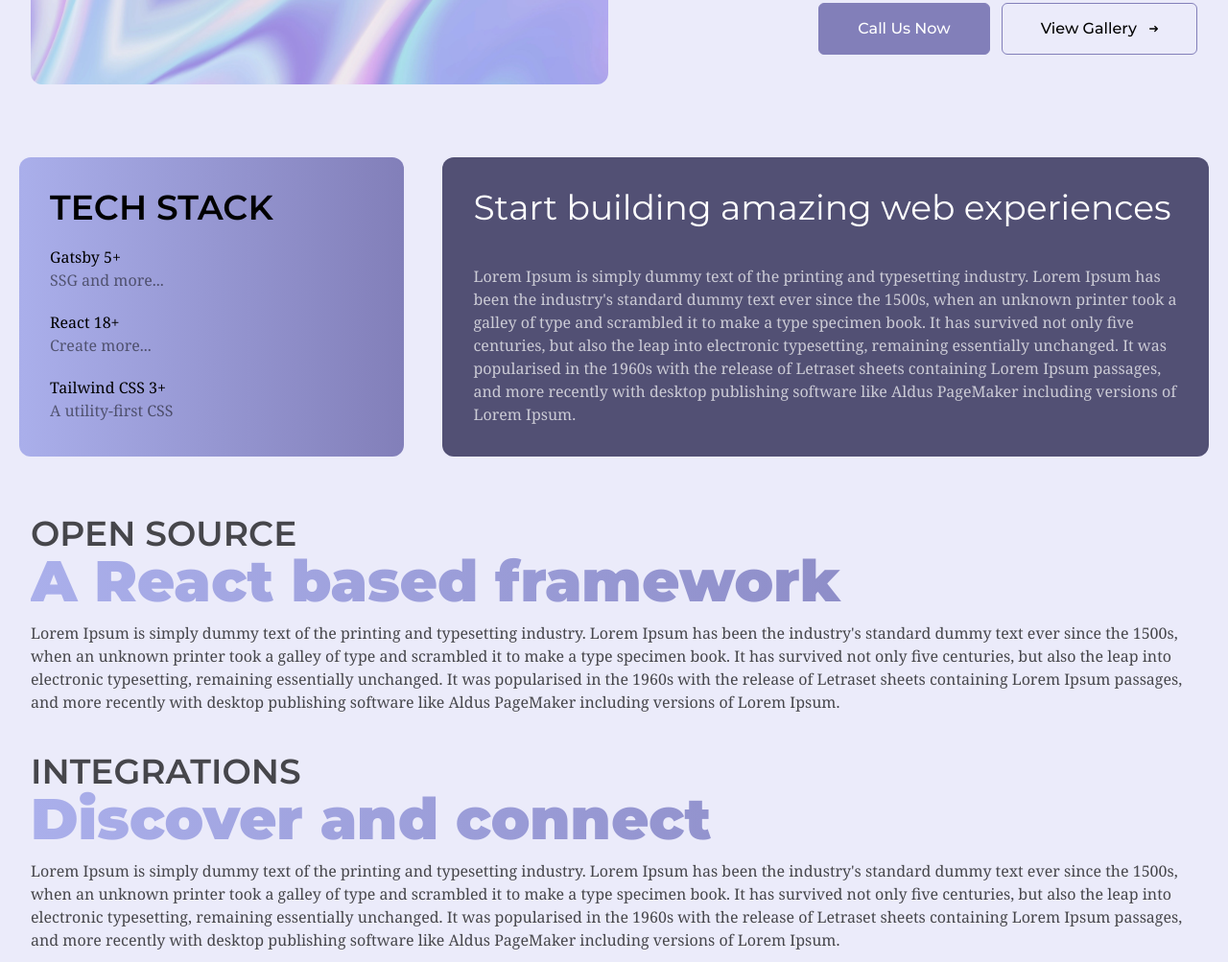
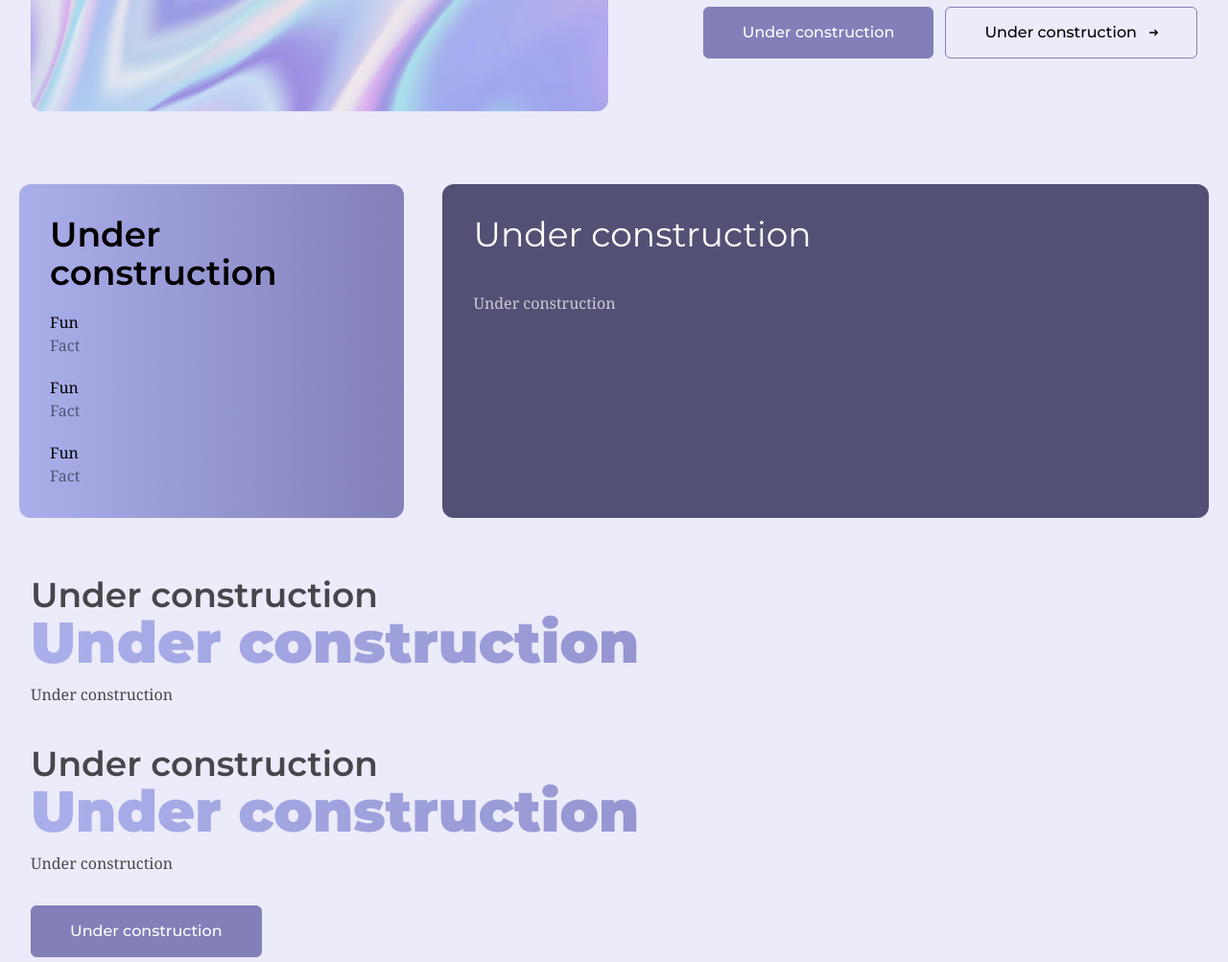
Before and after one commit to RinBytes/rinbytes.github.io, a Gatsby site: page / in a window 1280 px wide. Shown: the part 1477-2480 px from the top of the page at 96% size. Built offline with nearby package versions, Linux system fonts and the light colour scheme; Gatsby itself is replaced by a stand-in of ours.

Commit message:
Changes made to home page and footer. Updated the testimonial section with placeholder text and updated the footer with placeholder text and links. Updated the 404 page with a new image and text. Updated the navbar with new links and text. Updated the header section with new text and links. Updated the feature section with new text and links. Updated the featured blog section with new text and links.

```diff
--- a/src/components/FeaturedBlog.js
+++ b/src/components/FeaturedBlog.js
@@ -7,26 +7,23 @@ const FeaturedBlog = () => {
       <div className="bg-transparent">
         <div className="pt-6 px-6 lg:px-0 mx-auto max-w-screen-xl lg:pt-8  ">
           <h2 className="text-black text-4xl opacity-70 font-semibold pl-4">
-            STAY UP TO DATE
+            Under construction
           </h2>
           <h3 className="text-black pl-4 text-6xl font-bold xxs:text-2xl xs:text-3xl sm:text-5xl lg:text-6xl text-gradient bg-gradient-to-r from-pink to-purple">
-            Latest Posts
+            Under construction
           </h3>
           <div className="blog-hover bg-gradient-to-r from-pink to-purple border mt-10 border-gray-200 rounded-lg p-8 md:p-12 mb-8">
             <h2 className="text-black text-3xl font-simibold mb-2">
-              Lorem ipsum is simply dummy text
+              Under construction
             </h2>
             <p className="text-lg  text-black opacity-60 mb-6">
-              Lorem Ipsum is simply dummy text of the printing and typesetting
-              industry. Lorem Ipsum has been the industry's standard dummy text
-              ever since the 1500s, when an unknown printer took a galley of
-              type and scrambled it to make a type specimen book.
+              Under construction
             </p>
             <a
-              href="/blog/blog-post"
+              href=""
               className="transition-all duration-500ms ease-in-out hover:ease-in-out inline-flex justify-center items-center py-2.5 px-5 text-base font-medium text-center text-black hover:text-white rounded-lg border border-purple  hover:bg-purple"
             >
-              Continue Reading
+              Under construction
               <svg
                 className="w-3.5 h-3.5 ms-2 rtl:rotate-180"
                 aria-hidden="true"
@@ -47,19 +44,16 @@ const FeaturedBlog = () => {
           <div className="grid md:grid-cols-2 gap-8">
             <div className="blog-hover bg-white rounded-lg p-8 md:p-12">
               <h2 className="text-gray-900 text-3xl font-simibold mb-2">
-                Lorem ipsum is simply dummy text
+                Under construction
               </h2>
               <p className="text-lg font-normal text-gray-500 dark:text-gray-400 mb-4">
-                Lorem Ipsum is simply dummy text of the printing and typesetting
-                industry. Lorem Ipsum has been the industry's standard dummy
-                text ever since the 1500s, when an unknown printer took a galley
-                of type and scrambled it to make a type specimen book.
+                Under construction
               </p>
               <a
-                href="/blog/blog-post-1"
+                href=""
                 className="transition-all duration-500ms ease-in-out hover:ease-in-out inline-flex justify-center items-center py-2.5 px-5 text-base font-medium text-center text-black hover:text-white  rounded-lg border border-purple  hover:bg-purple"
               >
-                Continue Reading
+                Under construction
                 <svg
                   className="w-3.5 h-3.5 ms-2 rtl:rotate-180"
                   aria-hidden="true"
@@ -79,19 +73,16 @@ const FeaturedBlog = () => {
             </div>
             <div className="blog-hover bg-white rounded-lg p-8 md:p-12">
               <h2 className="text-gray-900 text-3xl font-simibold mb-2">
-                Lorem ipsum is simply dummy text
+                Under construction
               </h2>
               <p className="text-lg font-normal text-gray-500 dark:text-gray-400 mb-4">
-                Lorem Ipsum is simply dummy text of the printing and typesetting
-                industry. Lorem Ipsum has been the industry's standard dummy
-                text ever since the 1500s, when an unknown printer took a galley
-                of type and scrambled it to make a type specimen book.
+                Under construction
               </p>
               <a
-                href="/blog/blog-post-2"
+                href=""
                 className="transition-all duration-500ms ease-in-out hover:ease-in-out inline-flex justify-center items-center py-2.5 px-5 text-base font-medium text-center text-black hover:text-white  rounded-lg border border-purple  hover:bg-purple"
               >
-                Continue Reading
+                Under construction
                 <svg
                   className="w-3.5 h-3.5 ms-2 rtl:rotate-180"
                   aria-hidden="true"
--- a/src/components/Home/featureSection.js
+++ b/src/components/Home/featureSection.js
@@ -13,21 +13,21 @@ const FeatureSection = () => {
       <Fade bottom cascade>
         <div className="mt-10 flex flex-row justify-space xxs:flex-col xs:flex-col sm:flex-row content-center justify-center align-middle text-center">
           <div className="w-1/3 bg-gradient-to-r from-pink to-purple p-8 rounded-xl m-5 xxs:w-full xs:w-full sm:w-1/3">
-            <h3 className="text-black text-2xl">Performance</h3>
-            <h4 className="mt-10 text-black  opacity-70 text-xl">95+</h4>
+            <h3 className="text-black text-2xl">Teaching</h3>
+            <h4 className="mt-10 text-black  opacity-70 text-xl">5+ years</h4>
           </div>
 
           <div className="w-1/3 bg-dp p-8 rounded-xl m-5 xxs:w-full xs:w-full sm:w-1/3">
-            <h3 className="text-white text-2xl">Accessibility</h3>
-            <h4 className="mt-10 text-white opacity-70 text-xl">100</h4>
+            <h3 className="text-white text-2xl">Years in IT</h3>
+            <h4 className="mt-10 text-white opacity-70 text-xl">15+ years</h4>
           </div>
           <div className="w-1/3 bg-dp p-8 rounded-xl m-5 xxs:w-full xs:w-full sm:w-1/3">
-            <h3 className="text-white text-2xl">Best Practices</h3>
-            <h4 className="mt-10 text-white opacity-70 text-xl">100</h4>
+            <h3 className="text-white text-2xl">Hobbies</h3>
+            <h4 className="mt-10 text-white opacity-70 text-xl">Climbing & Gaming</h4>
           </div>
           <div className="lg:rounded-xl lg:w-1/3 lg:bg-dp bg-dp p-8 rounded-xl m-5 xxs:w-full xxs:bg-dp xxs:rounded-xl xs:w-full xs:bg-dp xs:rounded-xl sm:hidden md:hidden lg:block">
-            <h3 className="text-white text-2xl">SEO</h3>
-            <h4 className="mt-10 text-white opacity-70 text-xl">100</h4>
+            <h3 className="text-white text-2xl">Specilities</h3>
+            <h4 className="mt-10 text-white opacity-70 text-xl">Cloud, AI, and Security</h4>
           </div>
         </div>
       </Fade>
@@ -43,32 +43,30 @@ const FeatureSection = () => {
           </div>
 
           <div className="lg:w-1/2 sm:text-center lg:text-right flex flex-col justify-center">
-            <h2 className="text-black text-4xl font-semibold">PERFORMANCE</h2>
+            <h2 className="text-black text-4xl font-semibold">Under construction</h2>
             <h3 className="text-black text-6xl font-bold xxs:text-2xl xs:text-3xl sm:text-5xl lg:text-6xl text-gradient bg-gradient-to-r from-pink to-purple">
-              Time to unlock new speeds
+              Under construction
             </h3>
 
             <p className="mt-3 text-base text-black-70 sm:mt-5 sm:text-lg sm:max-w-xl sm:mx-auto md:mt-5 md:text-xl lg:mx-auto lg:mr-0">
-              Lorem Ipsum is simply dummy text of the printing and typesetting
-              industry. Lorem Ipsum has been the industry's standard dummy text
-              ever since the 1500s.
+              Under construction.
             </p>
 
             <div className="mt-5 sm:mt-8 sm:flex sm:justify-center lg:justify-end">
               <div className="rounded-md">
                 <a
-                  href="tel:#"
+                  href=""
                   className="transition-all duration-500ms ease-in-out hover:ease-in-out w-full flex items-center justify-center px-8 py-3 text-base font-medium rounded-md text-center bg-purple text-white hover:text-black border border-purple hover:bg-transparent md:text-lg md:px-10"
                 >
-                  Call Us Now
+                  Under construction
                 </a>
               </div>
               <div className="mt-3 sm:mt-0 sm:ml-3">
                 <a
-                  href="/gallery"
+                  href=""
                   className="transition-all duration-500ms ease-in-out hover:ease-in-out w-full flex items-center justify-center px-8 py-3 border border-purple text-base font-medium rounded-md text-black hover:text-white bg-transparent hover:bg-purple md:py-3 md:text-lg md:px-10"
                 >
-                  View Gallery
+                  Under construction
                   <svg
                     className="w-3.5 h-3.5 ms-2 rtl:rotate-180"
                     aria-hidden="true"
@@ -95,21 +93,21 @@ const FeatureSection = () => {
         <div className="mt-10 flex flex-row justify-space xxs:flex-col xs:flex-col sm:flex-row">
           <div className="w-2/6 bg-gradient-to-r from-pink to-purple p-8 rounded-xl m-5 xxs:w-full xs:w-full sm:w-2/6">
             <span className="text-black font-semibold font-montserrat text-4xl">
-              TECH STACK
+              Under construction
             </span>
             <div className="mt-5">
               <div>
-                <p className="text-black text-2xl">Gatsby 5+</p>
-                <p className="text-black opacity-50 text-sm">SSG and more...</p>
+                <p className="text-black text-2xl">Fun</p>
+                <p className="text-black opacity-50 text-sm">Fact</p>
               </div>
               <div className="mt-5">
-                <p className="text-black text-2xl">React 18+</p>
-                <p className="text-black opacity-50 text-sm">Create more...</p>
+                <p className="text-black text-2xl">Fun</p>
+                <p className="text-black opacity-50 text-sm">Fact</p>
               </div>
               <div className="mt-5">
-                <p className="text-black text-2xl">Tailwind CSS 3+</p>
+                <p className="text-black text-2xl">Fun</p>
                 <p className="text-black opacity-50 text-sm">
-                  A utility-first CSS
+                  Fact
                 </p>
               </div>
             </div>
@@ -117,19 +115,10 @@ const FeatureSection = () => {
 
           <div className="w-4/6 bg-dp p-8 rounded-xl m-5 xxs:w-full xs:w-full sm:w-4/6">
             <h2 className="text-white text-4xl">
-              Start building amazing web experiences
+              Under construction
             </h2>
             <p className="mt-10 text-white opacity-70">
-              Lorem Ipsum is simply dummy text of the printing and typesetting
-              industry. Lorem Ipsum has been the industry's standard dummy text
-              ever since the 1500s, when an unknown printer took a galley of
-              type and scrambled it to make a type specimen book. It has
-              survived not only five centuries, but also the leap into
-              electronic typesetting, remaining essentially unchanged. It was
-              popularised in the 1960s with the release of Letraset sheets
-              containing Lorem Ipsum passages, and more recently with desktop
-              publishing software like Aldus PageMaker including versions of
-              Lorem Ipsum.
+              Under construction
             </p>
           </div>
         </div>
@@ -137,49 +126,33 @@ const FeatureSection = () => {
 
       <div className="mt-10 px-8">
         <h2 className="text-black text-4xl font-semibold opacity-70">
-          OPEN SOURCE
+          Under construction
         </h2>
         <h3 className="text-black text-6xl font-bold xxs:text-2xl xs:text-3xl sm:text-5xl lg:text-6xl text-gradient bg-gradient-to-r from-pink to-purple">
-          A React based framework
+          Under construction
         </h3>
         <p className="text-black opacity-70 font-normal mt-3 text-xs xxs:text-xs xs:text-xs sm:text-xs md:text-sm lg:text-lg">
-          Lorem Ipsum is simply dummy text of the printing and typesetting
-          industry. Lorem Ipsum has been the industry's standard dummy text ever
-          since the 1500s, when an unknown printer took a galley of type and
-          scrambled it to make a type specimen book. It has survived not only
-          five centuries, but also the leap into electronic typesetting,
-          remaining essentially unchanged. It was popularised in the 1960s with
-          the release of Letraset sheets containing Lorem Ipsum passages, and
-          more recently with desktop publishing software like Aldus PageMaker
-          including versions of Lorem Ipsum.
+         Under construction
         </p>
       </div>
 
       <div className="mt-10 px-8">
         <h2 className="text-black text-4xl font-semibold opacity-70">
-          INTEGRATIONS
+          Under construction
         </h2>
         <h3 className="text-black text-6xl font-bold xxs:text-2xl xs:text-3xl sm:text-5xl lg:text-6xl text-gradient bg-gradient-to-r from-pink to-purple">
-          Discover and connect
+          Under construction
         </h3>
         <p className="text-black opacity-70 font-normal mt-3 text-xs xxs:text-xs xs:text-xs sm:text-xs md:text-sm lg:text-lg">
-          Lorem Ipsum is simply dummy text of the printing and typesetting
-          industry. Lorem Ipsum has been the industry's standard dummy text ever
-          since the 1500s, when an unknown printer took a galley of type and
-          scrambled it to make a type specimen book. It has survived not only
-          five centuries, but also the leap into electronic typesetting,
-          remaining essentially unchanged. It was popularised in the 1960s with
-          the release of Letraset sheets containing Lorem Ipsum passages, and
-          more recently with desktop publishing software like Aldus PageMaker
-          including versions of Lorem Ipsum.
+          Under construction
         </p>
         <div className="mt-5 sm:mt-8 sm:flex sm:justify-center lg:justify-start">
           <div className="rounded-md">
             <a
-              href="/contact/"
+              href=""
               className="transition-all duration-500ms ease-in-out hover:ease-in-out w-full flex items-center justify-center px-8 py-3 text-base font-medium rounded-md text-center bg-purple text-white hover:text-black border border-purple hover:bg-transparent md:text-lg md:px-10"
             >
-              Send Enquiry
+              Under construction
             </a>
           </div>
         </div>
@@ -202,20 +175,20 @@ const FeatureSection = () => {
       <Fade bottom cascade>
         <div className="mt-10 flex flex-row justify-space xxs:flex-col xs:flex-col sm:flex-row content-center justify-center align-middle text-center">
           <div className="w-1/3 bg-gradient-to-r from-pink to-purple p-8 rounded-xl m-5 xxs:w-full xs:w-full sm:w-1/3">
-            <h3 className="text-black text-2xl">v1.0.0</h3>
-            <h4 className="mt-10 text-black opacity-70 text-xl">Released</h4>
+            <h3 className="text-black text-2xl">Under construction</h3>
+            <h4 className="mt-10 text-black opacity-70 text-xl">Under construction</h4>
           </div>
 
           <div className="w-1/3 bg-dp p-8 rounded-xl m-5 xxs:w-full xs:w-full sm:w-1/3">
-            <h3 className="text-white text-2xl">Fork</h3>
+            <h3 className="text-white text-2xl">Under construction</h3>
             <h4 className="mt-10 text-white opacity-70 text-xl">
-              PR's welcome
+              Under construction
             </h4>
           </div>
           <div className="w-1/3 bg-dp p-8 rounded-xl m-5 xxs:w-full xs:w-full sm:w-1/3">
-            <h3 className="text-white text-2xl">Stars</h3>
+            <h3 className="text-white text-2xl">Under construction</h3>
             <h4 className="mt-10 text-white opacity-70 text-xl">
-              Give support
+              Under construction
             </h4>
           </div>
         </div>
@@ -230,15 +203,7 @@ const FeatureSection = () => {
           Discover, connect, and configure
         </h3>
         <p className="text-black opacity-70 font-normal mt-3 text-xs xxs:text-xs xs:text-xs sm:text-xs md:text-sm lg:text-lg">
-          Lorem Ipsum is simply dummy text of the printing and typesetting
-          industry. Lorem Ipsum has been the industry's standard dummy text ever
-          since the 1500s, when an unknown printer took a galley of type and
-          scrambled it to make a type specimen book. It has survived not only
-          five centuries, but also the leap into electronic typesetting,
-          remaining essentially unchanged. It was popularised in the 1960s with
-          the release of Letraset sheets containing Lorem Ipsum passages, and
-          more recently with desktop publishing software like Aldus PageMaker
-          including versions of Lorem Ipsum.
+          Under construction
         </p>
         <div className="mt-5 sm:mt-8 sm:flex sm:justify-center lg:justify-start">
           <div className="rounded-md">
--- a/src/components/Home/testimonial.js
+++ b/src/components/Home/testimonial.js
@@ -8,15 +8,12 @@ const Testimonial = () => {
         <div className="w-full h-full  flex flex-row justify-between align-middle bg-[url('../images/holographic-background.webp')] p-12 rounded-lg xxs:flex-col xs:flex-col sm:flex-row xxs:p-5 lg:p-12">
           <div className="w-3/4 xxs:w-full xs:w-full backdrop-blur-sm bg-white/30 p-10 rounded-lg lg:p-10">
             <div className="text-black font-semibold text-xl xxs:text-s xxs:font-normal sm:text-xl font-notoserif">
-              "Lorem Ipsum is simply dummy text of the printing and typesetting
-              industry. Lorem Ipsum has been the industry's standard dummy text
-              ever since the 1500s, when an unknown printer took a galley of
-              type and scrambled it to make a type specimen book."
+              "Under construction"
             </div>
             <div className="mt-10">
-              <h3 className="text-black text-2xl font-smibold">Lorem Ipsum</h3>
+              <h3 className="text-black text-2xl font-smibold">Under construction</h3>
               <p className="text-black text-sm font-semibold opacity-50">
-                Google review
+                Under construction review
               </p>
             </div>
           </div>
--- a/src/components/footer.js
+++ b/src/components/footer.js
@@ -12,10 +12,10 @@ const Footer = () => {
             <div>
               <img className="max-h-28 max-w-xs" src={logo} alt="Holo"></img>
               <p className="text-black opacity-70 text-sm mt-5 ">
-                A stunning and minimal<br></br> personalized website starter
+                Under construction<br></br> Under construction
                 theme
                 <br></br>
-                built with Gatsby.
+                Under construction
               </p>
               <p className="text-white text-lg font-bold mt-20">
                 <span className="text-black font-montserrat font-semibold mt-20">
@@ -25,18 +25,18 @@ const Footer = () => {
               <div className="text-black font-bold block-inline">
                 <p>
                   <a className="text-black font-bold block-inline" href="/">
-                    Holo
+                    Rinbytes
                   </a>
 
                   <a
                     className="text-black font-semibold ml-1"
                     target="_blank"
-                    href="https://travislord.xyz"
+                    href="https://rinbytes.netlify.app/"
                   >
                     By TL
                   </a>
                   <a
-                    href="https://github.com/lilxyzz/holo-theme"
+                    href="https://github.com/RinBytes/rinbytes.github.io/"
                     target="_blank"
                   >
                     <img
--- a/src/components/navbar.js
+++ b/src/components/navbar.js
@@ -13,7 +13,7 @@ const Navbar = () => {
               href="/"
             >
               <span className="text-gradient bg-gradient-to-r from-pink to-purple font-semibold">
-                HOLO
+                RinBytes
               </span>
             </a>
             <div className="hidden md:block">
@@ -119,10 +119,10 @@ const Navbar = () => {
             </a>
             <div className="items-center mt-20 py-3">
               <a
-                href="tel:#"
+                href="https://www.linkedin.com/groups/12898753/"
                 className="transition-all duration-500ms ease-in-out hover:ease-in-out w-full flex items-center justify-center px-8 py-3 text-base font-medium rounded-md text-center bg-purple text-white hover:text-black border border-purple  hover:bg-transparent md:text-lg md:px-10 "
               >
-                Call Us Now
+                Join Women in M365!
               </a>
             </div>
           </div>
--- a/src/pages/404.js
+++ b/src/pages/404.js
@@ -14,7 +14,7 @@ const NotFoundPage = () => (
       <p>You just hit a route that doesn&#39;t exist...</p>
       <a href="/"><Button
                 title="Return Home"
-                colorClass="text-white bg-gradient-to-r from-pink to-purple"
+                colorClass="text-black bg-gradient-to-r from-pink to-purple"
                 marginClass="mt-5"
               ></Button></a>
       </div>
```
Also changed, not shown: src/components/Home/header.js (+7 -7 lines).
